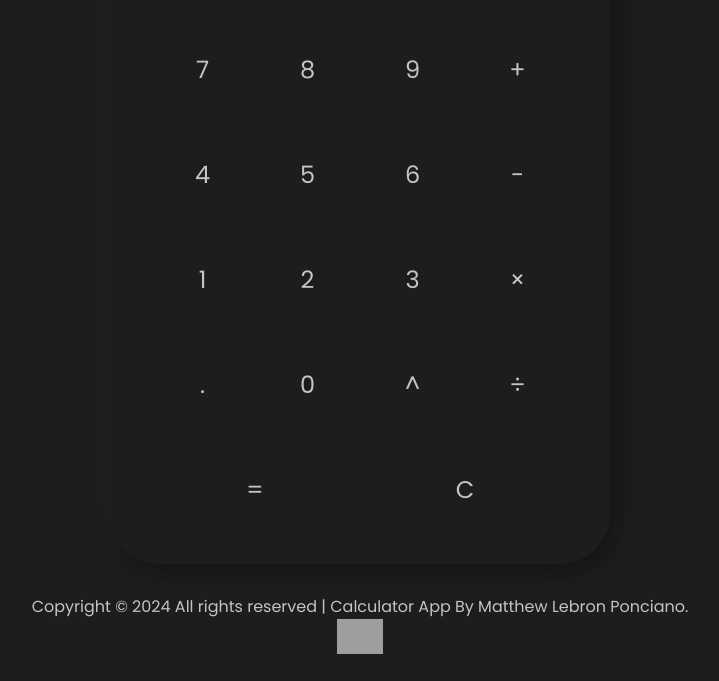
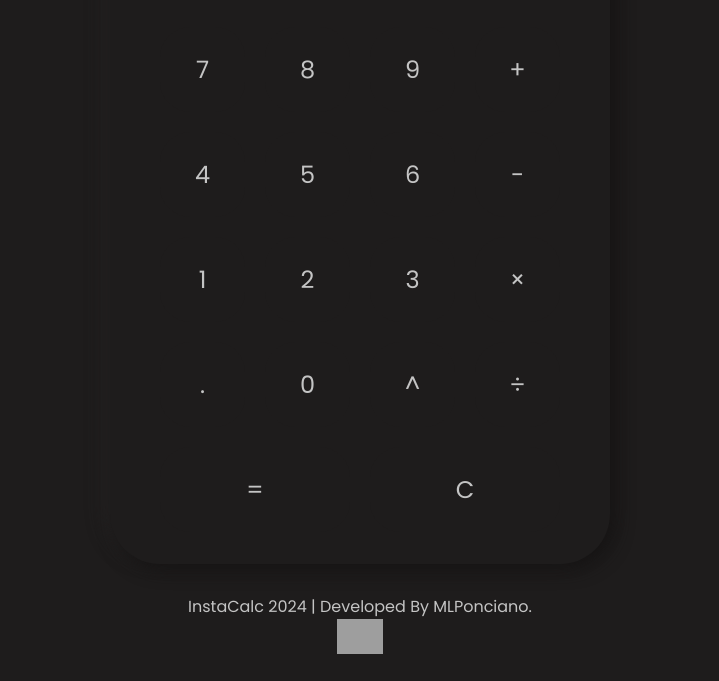
Before and after one commit to MLPonciano/InstaCalc, a plain HTML site: page index.html in a window 1280 px wide. Shown: the part 146-827 px from the top of the page, without its empty margins (280-999 px from the left). Drawn offline with Linux system fonts and the light colour scheme; grey boxes are pictures that could not be loaded.

Commit message:
Update index.html

```diff
--- a/index.html
+++ b/index.html
@@ -40,7 +40,7 @@
     </div>
     <footer>
         <div class="footer">
-            <p>Copyright © 2024 All rights reserved | Calculator App By Matthew Lebron Ponciano.</p>
+            <p>InstaCalc 2024 | Developed By MLPonciano.</p>
             <a href="https://github.com/MLPonciano"><img margin="50px" src="https://upload.wikimedia.org/wikipedia/commons/thumb/c/c2/GitHub_Invertocat_Logo.svg/1024px-GitHub_Invertocat_Logo.svg.png" alt="GitHub" height="35px"></a>
         </div>
     </footer>
```
